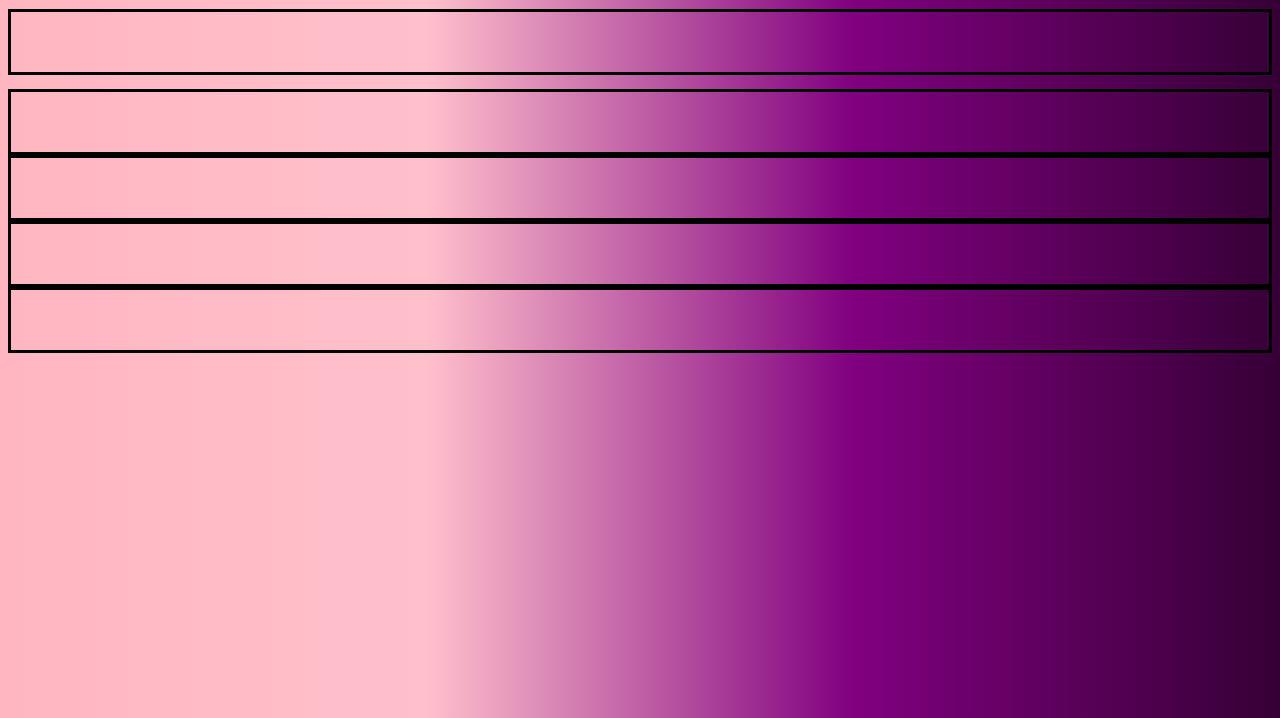
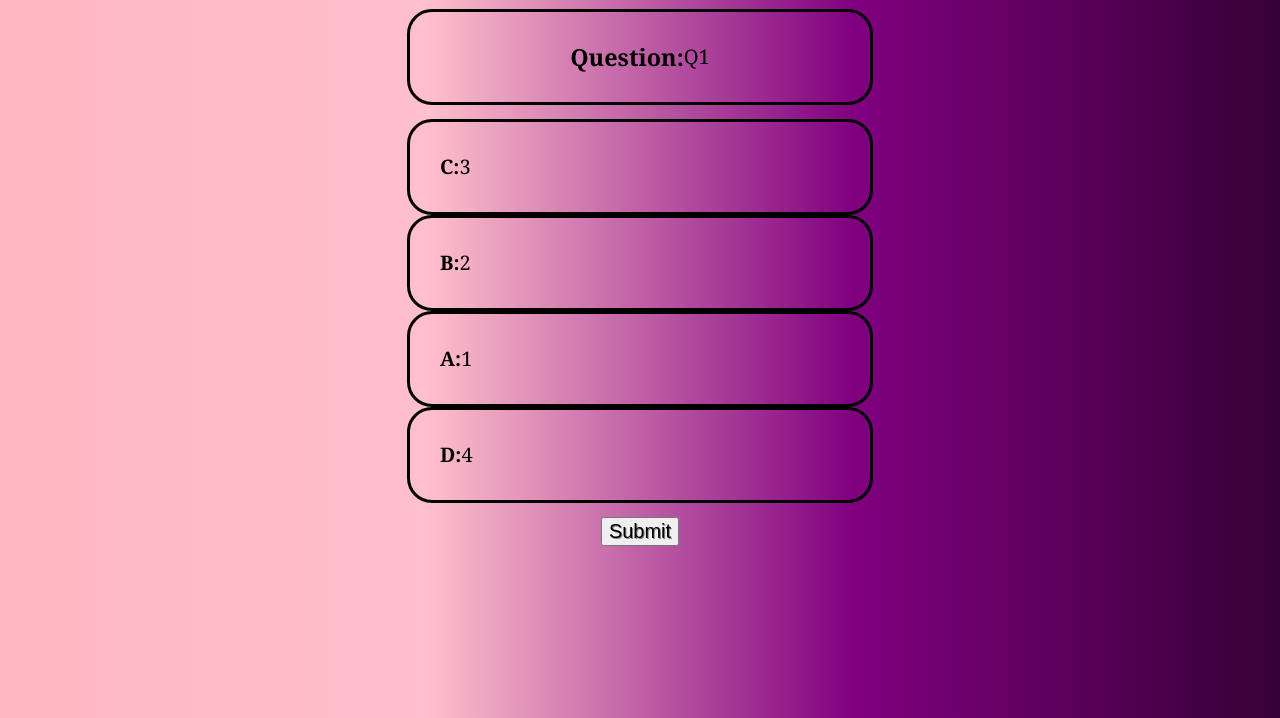
Before and after one commit to zamorejake/04-JSquiz, a plain HTML site: page index.html in a window 1280 px wide. Shown: the part 82-800 px from the top of the page. Drawn offline with Linux system fonts and the light colour scheme.

Commit message:
Added boxes with content that randomize

```diff
--- a/assets/script.js
+++ b/assets/script.js
@@ -15,8 +15,75 @@ function countDown() {
         }
     }, 1000);
 }
-score.addEventListener("click", highScore);
+/*submitButton.addEventListener("click", question);
 function highScore() {
 
 
+}*/
+
+
+    const sample = {
+        question: "Q1",
+        answer: "1",
+        b: "2",
+        c: "3",
+        d: "4"
+    };
+
+    const sample2 = {
+        question: "Q2",
+        answer: "5",
+        b: "6",
+        c: "7",
+        d: "8"
+    };
+
+    const sample3 = {
+        question: "Q3",
+        answer: "9",
+        b: "10",
+        c: "11",
+        d: "12"
+    };
+
+    const sample4 = {
+        question: "Q4",
+        answer: "13",
+        b: "14",
+        c: "15",
+        d: "16"
+    };
+
+    var setQ = sample.question;
+    var setAns = sample.answer;
+    var setB = sample.b;
+    var setC = sample.c;
+    var setD = sample.d;
+
+    let mainQuestion = document.getElementById("mainQuestion");
+    mainQuestion.append(setQ);
+
+    let mainAns = document.getElementById("mainAns");
+    mainAns.append(setAns);
+    mainAns.style.order = Math.floor(Math.random() * 4);
+    let mainB = document.getElementById("mainB");
+    mainB.append(setB);
+    mainB.style.order = Math.floor(Math.random() * 4);
+    let mainC = document.getElementById("mainC");
+    mainC.append(setC);
+    mainC.style.order = Math.floor(Math.random() * 4);
+    let mainD = document.getElementById("mainD");
+    mainD.append(setD);
+    mainD.style.order = Math.floor(Math.random() * 4);
+
+/*function question() {
+    let example = [sample, sample2, sample3, sample4];
+    let qBank = example.splice(Math.floor(Math.random() * example.length),1);
+    console.log(qBank);
+    console.log(example);
+} */
+
+function scoring() {
+    let score = 0;
+
 }
--- a/assets/style.css
+++ b/assets/style.css
@@ -20,22 +20,41 @@ body {
     justify-content: space-between;
 }
 
-score, timer {
+questions, submit {
+    display: flex;
+    flex-direction: column;
+    justify-content: center;
+    align-items: center;
+}
+
+score, timer, button {
     font-size: 2em;
     text-shadow: gray 1px 1px;
 }
 
+.submitButton {
+    border-radius: 10px;
+}
+
 content {
-    padding-top: 2.5em;
-    align-items: center;
-    font-size: 2em;
     display: flex;
     flex-direction: row;
+    align-items: center;
     justify-content: center;
+    padding-top: 2.5em;
+    font-size: 2em;
+    height: 1.5em;
+    width: 20em;
 
 }
 
 .quiz {
     border: 3px solid black;
     padding: 1.5em;
+    border-radius: 25px;
 }
+
+.bulk {
+    justify-content: left;
+    order: 2;
+}
--- a/index.html
+++ b/index.html
@@ -11,17 +11,22 @@
 <body class="grad">
     <main class="heading">
     <score>
-        <h2 id="score">View Highscore</h2>
+        <h2 id="score"><a href="./scoreboard.html">View Highscore</a></h2>
     </score>
     <timer>
         <h2 id="timer"></h2>
     </timer>
     </main>
-    <content class="quiz"></content></br>
-    <content class="quiz"></content>
-    <content class="quiz"></content>
-    <content class="quiz"></content>
-    <content class="quiz"></content>
+    <questions>
+    <content id="mainQuestion" class="quiz"><h3>Question: </h3></content></br>
+    <content id="mainAns" class="quiz bulk"><h4>A: </h4></content>
+    <content id="mainB" class="quiz bulk"><h4>B: </h4></content>
+    <content id="mainC" class="quiz bulk"><h4>C: </h4></content>
+    <content id="mainD" class="quiz bulk"><h4>D: </h4></content>
+    </questions>
+    <submit>
+        </br><div id="submitButton"><button>Submit</button></div>
+    </submit>
 
 
 
```
Also changed, not shown: scoreboard.html (added, +26 -0 lines).
